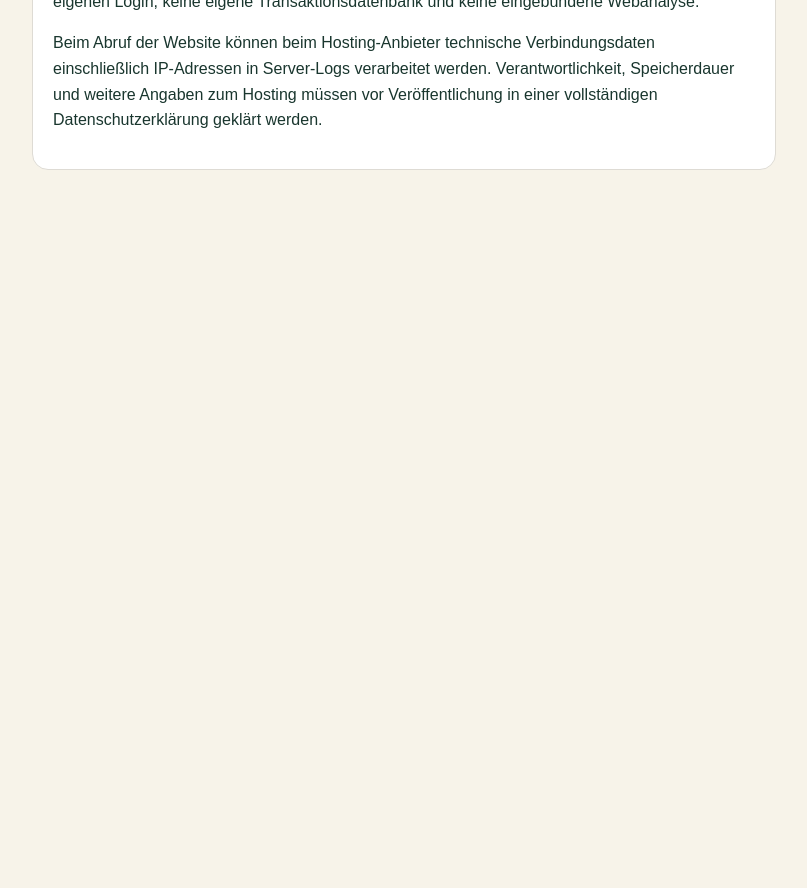
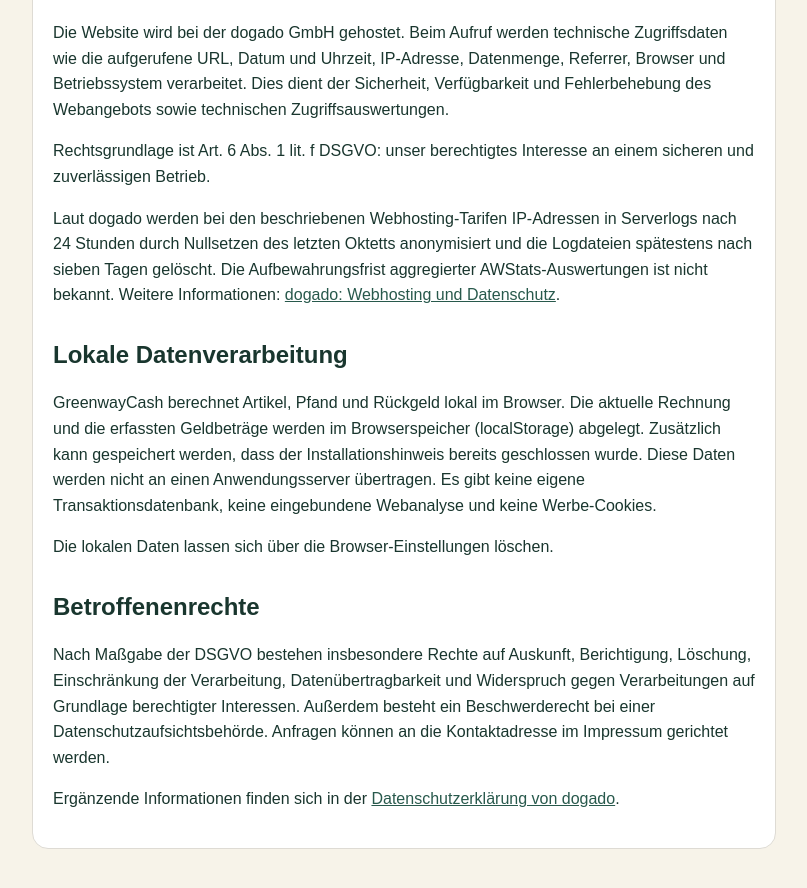
Before and after one commit to mgbsrose/GreenwayCash, a Next.js app: page /impressum in a window 1280 px wide. Shown: the part 900-1788 px from the top of the page, without its empty margins (236-1043 px from the left). Before the commit the page ends 1150 px from the top, so only its background shows below. Built offline with nearby package versions, Linux system fonts and the light colour scheme.

Commit message:
docs: describe dogado access logs, local storage and data rights

```diff
--- a/src/app/impressum/page.tsx
+++ b/src/app/impressum/page.tsx
@@ -51,21 +51,57 @@
       </div>
 
       <div className="legal-card">
-        <h2>Hinweise zum Datenschutz</h2>
+        <h2>Datenschutzhinweise</h2>
+        <p>Verantwortlich für die Datenverarbeitung ist der im Impressum genannte Anbieter.</p>
+        <h2>Hosting und Serverprotokolle</h2>
         <p>
-          Die Berechnung erfolgt auf deinem Gerät. Artikelmengen und erfasste
-          Bargeldbeträge werden für die aktuelle Rechnung im lokalen
-          Browserspeicher (localStorage) gespeichert. Zusätzlich kann ein
-          geschlossener Installationshinweis lokal vermerkt werden.
-          GreenwayCash verwendet keinen eigenen Login, keine eigene
-          Transaktionsdatenbank und keine eingebundene Webanalyse.
+          Die Website wird bei der dogado GmbH gehostet. Beim Aufruf werden
+          technische Zugriffsdaten wie die aufgerufene URL, Datum und Uhrzeit,
+          IP-Adresse, Datenmenge, Referrer, Browser und Betriebssystem verarbeitet.
+          Dies dient der Sicherheit, Verfügbarkeit und Fehlerbehebung des Webangebots
+          sowie technischen Zugriffsauswertungen.
         </p>
         <p>
-          Beim Abruf der Website können beim Hosting-Anbieter technische
-          Verbindungsdaten einschließlich IP-Adressen in Server-Logs verarbeitet
-          werden. Verantwortlichkeit, Speicherdauer und weitere Angaben zum
-          Hosting müssen vor Veröffentlichung in einer vollständigen
-          Datenschutzerklärung geklärt werden.
+          Rechtsgrundlage ist Art. 6 Abs. 1 lit. f DSGVO: unser berechtigtes
+          Interesse an einem sicheren und zuverlässigen Betrieb.
+        </p>
+        <p>
+          Laut dogado werden bei den beschriebenen Webhosting-Tarifen IP-Adressen
+          in Serverlogs nach 24 Stunden durch Nullsetzen des letzten Oktetts
+          anonymisiert und die Logdateien spätestens nach sieben Tagen gelöscht.
+          Die Aufbewahrungsfrist aggregierter AWStats-Auswertungen ist nicht bekannt.
+          Weitere Informationen:
+          {' '}<a href="https://help.dogado.de/hc/de/articles/18708256799249-DSGVO-und-Ihre-Webseite-Homepage-Was-Sie-beachten-sollten">
+            dogado: Webhosting und Datenschutz
+          </a>.
+        </p>
+        <h2>Lokale Datenverarbeitung</h2>
+        <p>
+          GreenwayCash berechnet Artikel, Pfand und Rückgeld lokal im Browser.
+          Die aktuelle Rechnung und die erfassten Geldbeträge werden im
+          Browserspeicher (localStorage) abgelegt. Zusätzlich kann gespeichert
+          werden, dass der Installationshinweis bereits geschlossen wurde.
+          Diese Daten werden nicht an einen Anwendungsserver übertragen.
+          Es gibt keine eigene Transaktionsdatenbank, keine eingebundene
+          Webanalyse und keine Werbe-Cookies.
+        </p>
+        <p>
+          Die lokalen Daten lassen sich über die Browser-Einstellungen löschen.
+        </p>
+        <h2>Betroffenenrechte</h2>
+        <p>
+          Nach Maßgabe der DSGVO bestehen insbesondere Rechte auf Auskunft,
+          Berichtigung, Löschung, Einschränkung der Verarbeitung,
+          Datenübertragbarkeit und Widerspruch gegen Verarbeitungen auf Grundlage
+          berechtigter Interessen. Außerdem besteht ein Beschwerderecht bei
+          einer Datenschutzaufsichtsbehörde. Anfragen können an die
+          Kontaktadresse im Impressum gerichtet werden.
+        </p>
+        <p>
+          Ergänzende Informationen finden sich in der
+          {' '}<a href="https://www.dogado.de/legal/datenschutz">
+            Datenschutzerklärung von dogado
+          </a>.
         </p>
       </div>
     </main>
```
